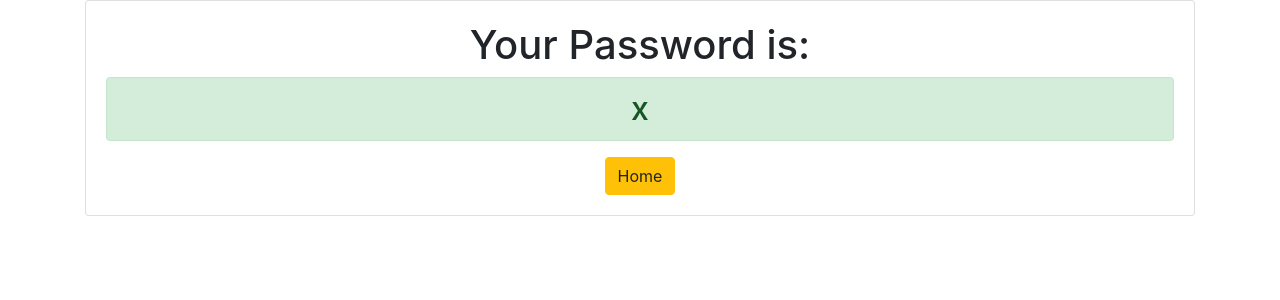
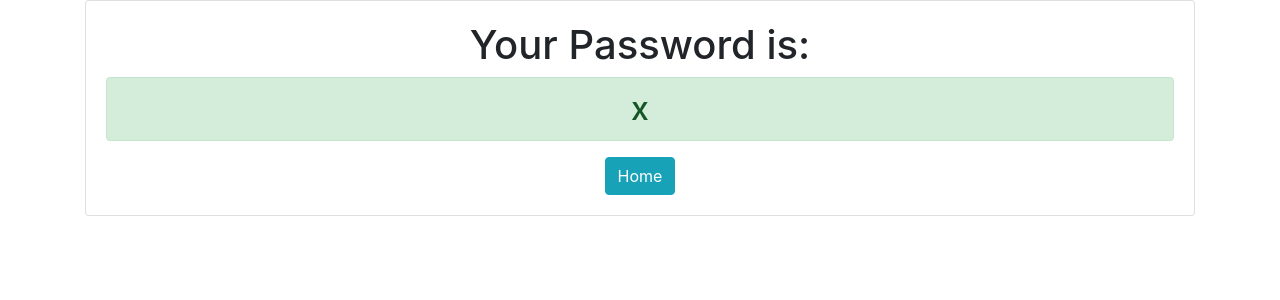
Before and after one commit to Siddique11/django3-password-generator, a Django app: template generator/templates/generator/password.html in a window 1280 px wide. Shown: the top 300 px of the page. Run offline with Django 3.2, Linux system fonts and the light colour scheme; the template is opened without the code that fills it: most values are stand-ins (such as "Sample title", 1, 10 or a date in 2020); some libraries are stand-ins or nearby versions.

Commit message:
I made some tweaks

```diff
--- a/generator/templates/generator/password.html
+++ b/generator/templates/generator/password.html
@@ -7,7 +7,7 @@
         <div class="card-body">
             <h1>Your Password is:</h1>
             <h2 class="alert alert-success">{{ password }}</h2>
-            <a href="{% url 'home' %}" class="btn btn-warning">Home</a>
+            <a href="{% url 'home' %}" class="btn btn-info">Home</a>
         </div>
     </div>
 
--- a/password_generator/settings.py
+++ b/password_generator/settings.py
@@ -20,7 +20,7 @@ BASE_DIR = os.path.dirname(os.path.dirname(os.path.abspath(__file__)))
 # See https://docs.djangoproject.com/en/3.0/howto/deployment/checklist/
 
 # SECURITY WARNING: keep the secret key used in production secret!
-SECRET_KEY = 'bnw2e6o#1d^vfak(f+xbv^^ll15k7@3p3ey_()k0&(e@i(!$(u'
+SECRET_KEY = 'bnw2e6o#1d^vfak(f+xbv^^ll15k7@3p3easdy_()k0&(e@i(!$(u'
 
 # SECURITY WARNING: don't run with debug turned on in production!
 DEBUG = True
```
